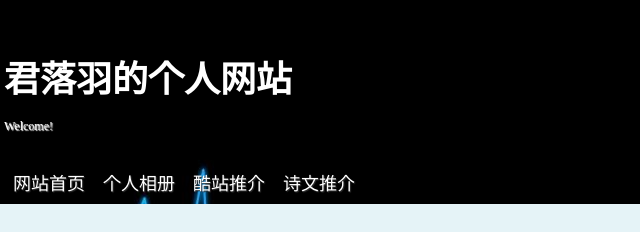
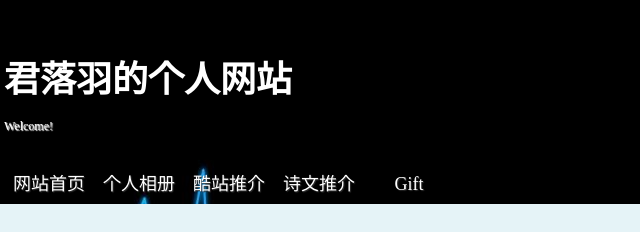
Before and after one commit to junluoyu/junluoyu.github.io, a plain HTML site: page index.html in a window 1280 px wide. Shown: the top 232 px of the page, 186-826 px from the left. Drawn offline with Linux system fonts and the light colour scheme.

Commit message:
Update index.html

```diff
--- a/index.html
+++ b/index.html
@@ -31,6 +31,7 @@ body {
         <li><a href="photo.html">个人相册</a></li>
         <li><a href="recommend.html">酷站推介</a></li>
         <li><a href="poem.html">诗文推介</a></li>
+        <li><a href="gift/gift.html">Gift</a></li>
   </ul>
 </div>
 <div class="bloglist"></div>
```
